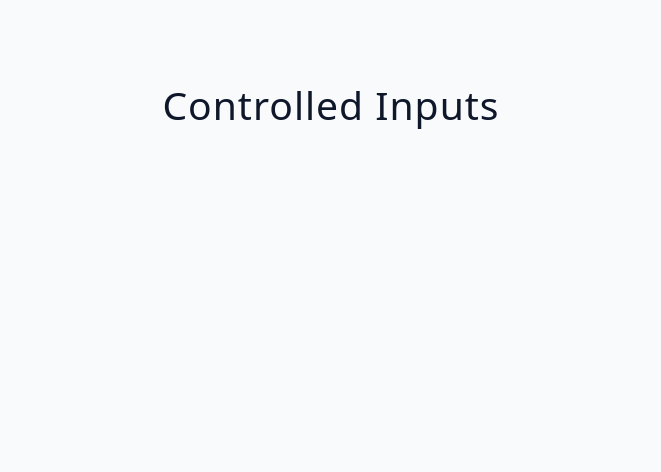
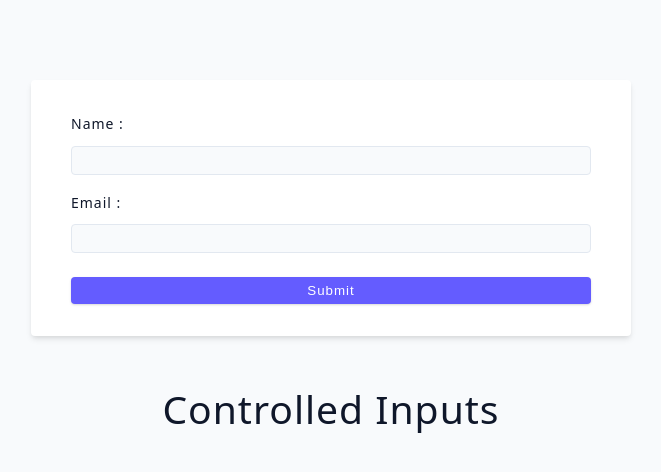
Before and after one commit to yorkyorkex/03-advanced-react, a React (Vite) app: page / in a window 1280 px wide. Shown: the top 472 px of the page, without its empty margins (309-970 px from the left). Built offline with nearby package versions, Linux system fonts and the light colour scheme.

Commit message:
Implement controlled inputs for name and email in ControlledInputs component

```diff
--- a/src/tutorial/06-forms/starter/01-controlled-inputs.jsx
+++ b/src/tutorial/06-forms/starter/01-controlled-inputs.jsx
@@ -1,4 +1,48 @@
+import { useState } from 'react'
+
 const ControlledInputs = () => {
-  return <h2>Controlled Inputs</h2>;
-};
-export default ControlledInputs;
+  const [name, setName] = useState('')
+  const [email, setEmail] = useState('')
+
+  const handleSubmit = (e) => {
+    e.preventDefault()
+    // do something
+    console.log(name, email)
+  }
+  return (
+    <div>
+      <form className="form" onSubmit={handleSubmit}>
+        <div className="form-row">
+          <label htmlFor="name" className="form-label">
+            Name :
+          </label>
+          <input
+            type="text"
+            id="name"
+            className="form-input"
+            value={name}
+            onChange={(e) => setName(e.target.value)}
+          />
+        </div>
+        <div className="form-row">
+          <label htmlFor="email" className="form-label">
+            Email :
+          </label>
+
+          <input
+            type="email"
+            id="email"
+            className="form-input"
+            value={email}
+            onChange={(e) => setEmail(e.target.value)}
+          />
+        </div>
+        <button type="submit" className="btn btn-block">
+          submit
+        </button>
+      </form>
+      <h2>Controlled Inputs</h2>
+    </div>
+  )
+}
+export default ControlledInputs
```
